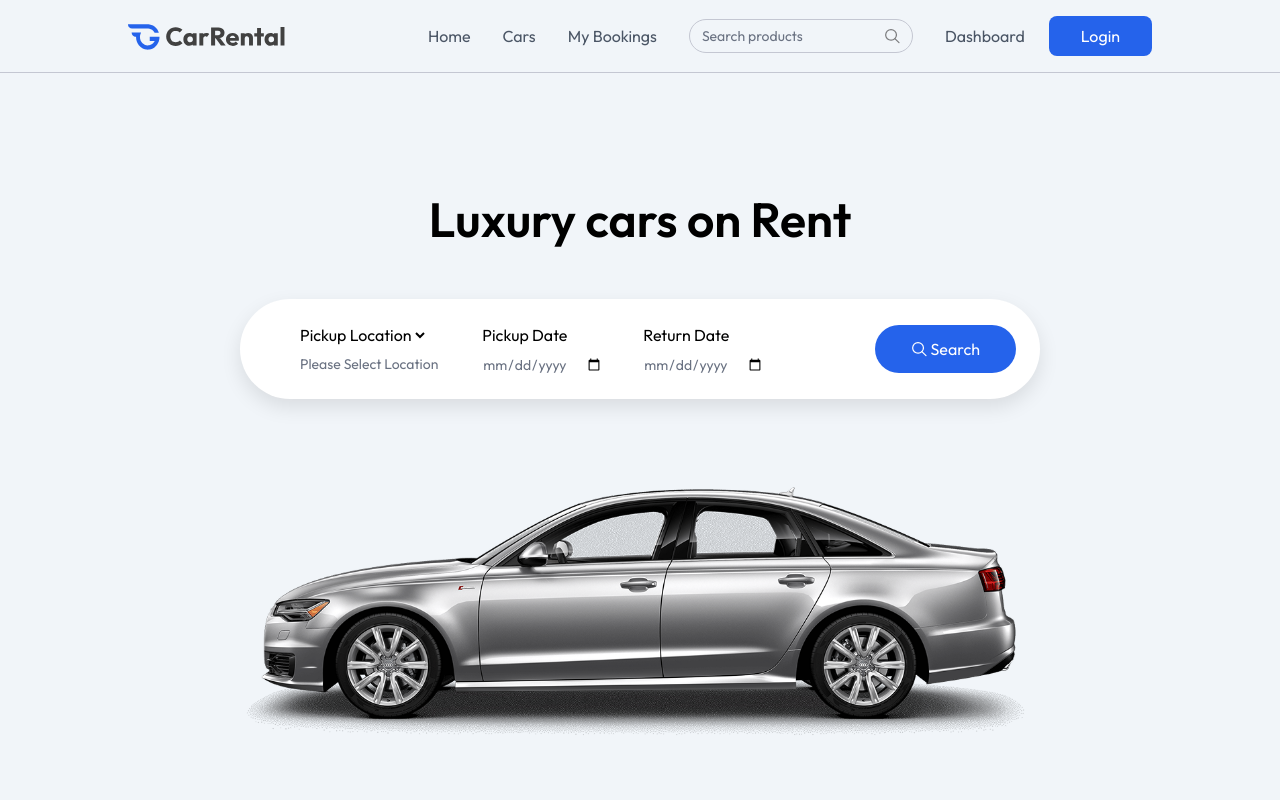
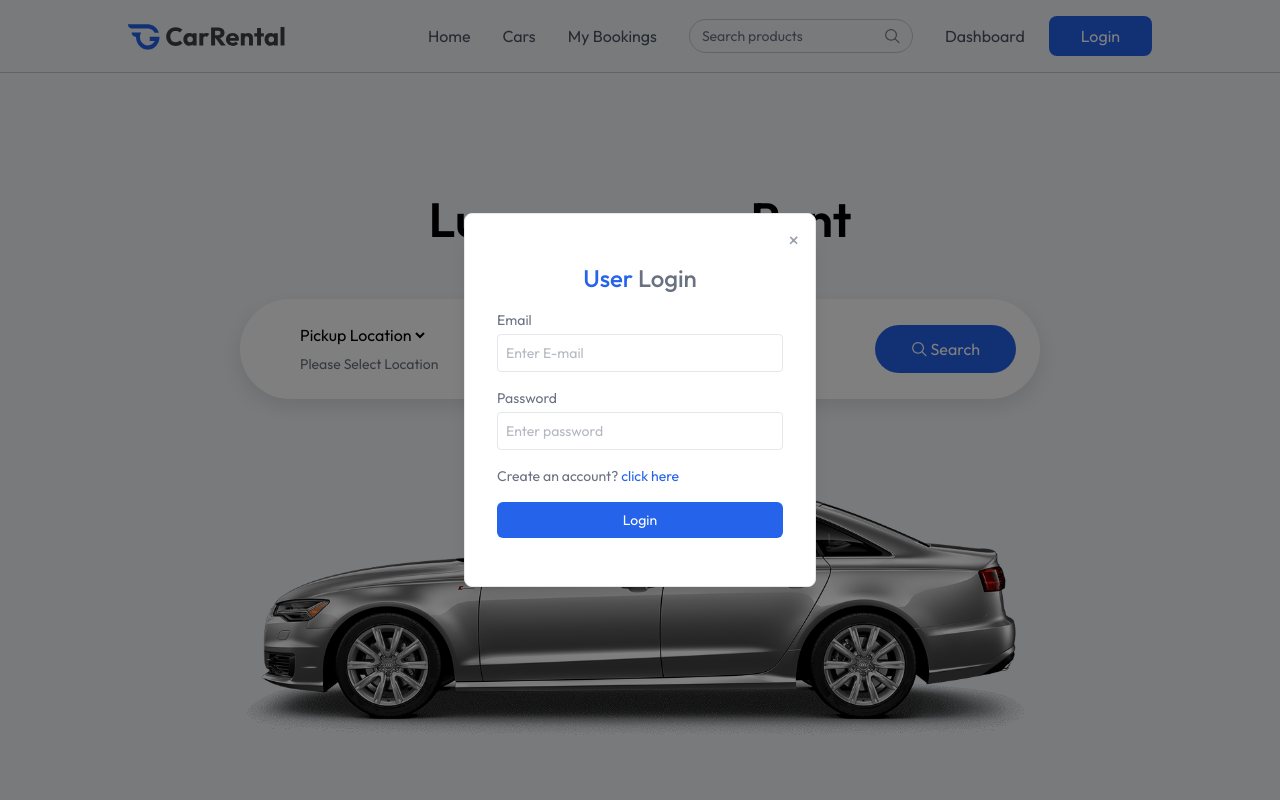
Before and after one commit to Yashi027/Car_Rental, a React (Vite) app in the folder client/: page / in a window 1280 px wide. Both pictures are taken after a click on the button "Login". Shown: the top 800 px of the page. Built offline with nearby package versions, Linux system fonts and the light colour scheme; a web font is replaced by a local one.

Commit message:
login/signup page

```diff
--- a/client/src/App.jsx
+++ b/client/src/App.jsx
@@ -12,12 +12,14 @@
 import AddCar from './pages/owner/AddCar';
 import ManageCars from './pages/owner/ManageCars';
 import ManageBookings from './pages/owner/ManageBookings';
+import Login from './components/Login';
 
 const App = () => {
   const [showLogin, setShowLogin] = useState(false);
   const isOwnerPath = useLocation().pathname.startsWith('/owner')
   return (
     <div >
+      {showLogin && <Login setShowLogin={setShowLogin}/>}
       {!isOwnerPath && <Navbar setShowLogin={setShowLogin} />}
 
       <Routes>
--- /dev/null
+++ b/client/src/components/Login.jsx
@@ -0,0 +1,115 @@
+
+import React from 'react';
+
+const Login = ({ setShowLogin }) => {
+
+    const [state, setState] = React.useState("login");
+    const [name, setName] = React.useState("");
+    const [email, setEmail] = React.useState("");
+    const [password, setPassword] = React.useState("");
+
+    const onSubmitHandler = async (e) => {
+        e.preventDefault();
+    };
+
+    return (
+        <div
+            className="fixed top-0 bottom-0 left-0 right-0 z-[100] flex items-center text-sm bg-black/50 text-gray-600"
+            onClick={() => setShowLogin(false)}
+        >
+
+            <form
+                onSubmit={onSubmitHandler}
+                onClick={(e) => e.stopPropagation()}
+                className="relative flex flex-col gap-4 m-auto items-start p-8 py-12 w-80 sm:w-[352px] text-gray-500 rounded-lg shadow-xl border border-gray-200 bg-white"
+            >
+
+                <button
+                    type="button"
+                    onClick={() => setShowLogin(false)}
+                    className="absolute top-3 right-4 text-gray-400 hover:text-gray-700 text-xl cursor-pointer"
+                >
+                    ×
+                </button>
+
+                <p className="text-2xl font-medium m-auto">
+                    <span className="text-primary">User</span>{" "}
+                    {state === "login" ? "Login" : "Sign Up"}
+                </p>
+
+                {state === "register" && (
+                    <div className="w-full">
+                        <p>Name</p>
+
+                        <input
+                            onChange={(e) => setName(e.target.value)}
+                            value={name}
+                            placeholder="Enter name"
+                            className="border border-gray-200 rounded w-full p-2 mt-1 outline-primary"
+                            type="text"
+                            required
+                        />
+                    </div>
+                )}
+
+                <div className="w-full">
+                    <p>Email</p>
+
+                    <input
+                        onChange={(e) => setEmail(e.target.value)}
+                        value={email}
+                        placeholder="Enter E-mail"
+                        className="border border-gray-200 rounded w-full p-2 mt-1 outline-primary"
+                        type="email"
+                        required
+                    />
+                </div>
+
+                <div className="w-full">
+                    <p>Password</p>
+
+                    <input
+                        onChange={(e) => setPassword(e.target.value)}
+                        value={password}
+                        placeholder="Enter password"
+                        className="border border-gray-200 rounded w-full p-2 mt-1 outline-primary"
+                        type="password"
+                        required
+                    />
+                </div>
+
+                {state === "register" ? (
+                    <p>
+                        Already have account?{" "}
+                        <span
+                            onClick={() => setState("login")}
+                            className="text-primary cursor-pointer hover:underline"
+                        >
+                            click here
+                        </span>
+                    </p>
+                ) : (
+                    <p>
+                        Create an account?{" "}
+                        <span
+                            onClick={() => setState("register")}
+                            className="text-primary cursor-pointer hover:underline"
+                        >
+                            click here
+                        </span>
+                    </p>
+                )}
+
+                <button
+                    type="submit"
+                    className="bg-primary hover:bg-primary-dull transition-all text-white w-full py-2 rounded-md cursor-pointer"
+                >
+                    {state === "register" ? "Create Account" : "Login"}
+                </button>
+
+            </form>
+        </div>
+    );
+};
+
+export default Login;
```
